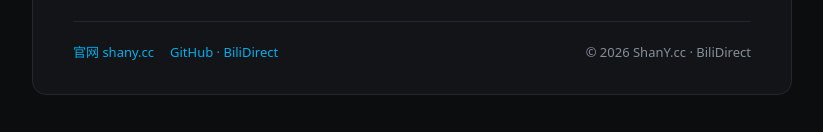
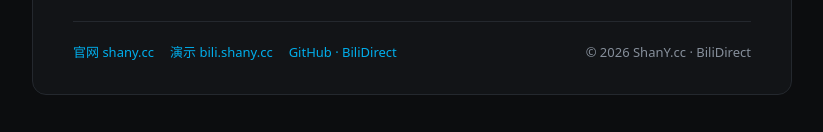
Before and after one commit to shanyaojinjn/bilidirect, a plain HTML site: page index.html in a window 1280 px wide. Shown: the part 687-819 px from the top of the page, without its empty margins (228-1051 px from the left). Drawn offline with Linux system fonts and the light colour scheme.

Commit message:
页面与说明加入演示站链接 bili.shany.cc
Co-Authored-By: Claude Opus 5 <noreply@anthropic.com>

```diff
--- a/index.html
+++ b/index.html
@@ -160,6 +160,7 @@
         <footer>
             <div class="links">
                 <a href="https://shany.cc" target="_blank" rel="noopener">官网 shany.cc</a>
+                <a href="https://bili.shany.cc/" target="_blank" rel="noopener">演示 bili.shany.cc</a>
                 <a href="https://github.com/shanyaojinjn/bilidirect" target="_blank" rel="noopener">GitHub · BiliDirect</a>
             </div>
             <div>© 2026 ShanY.cc · BiliDirect</div>
```
Also changed, not shown: 1 other file.
